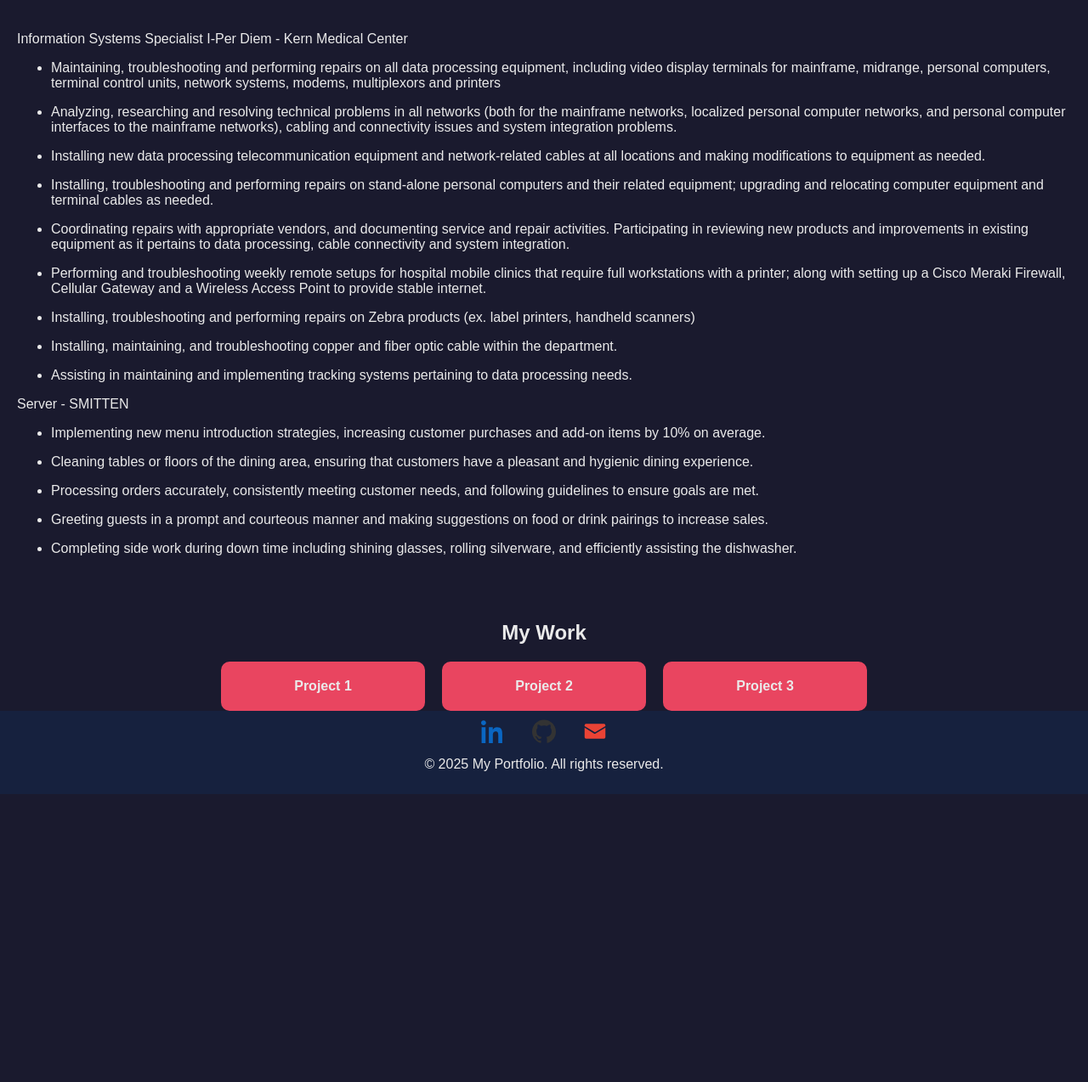
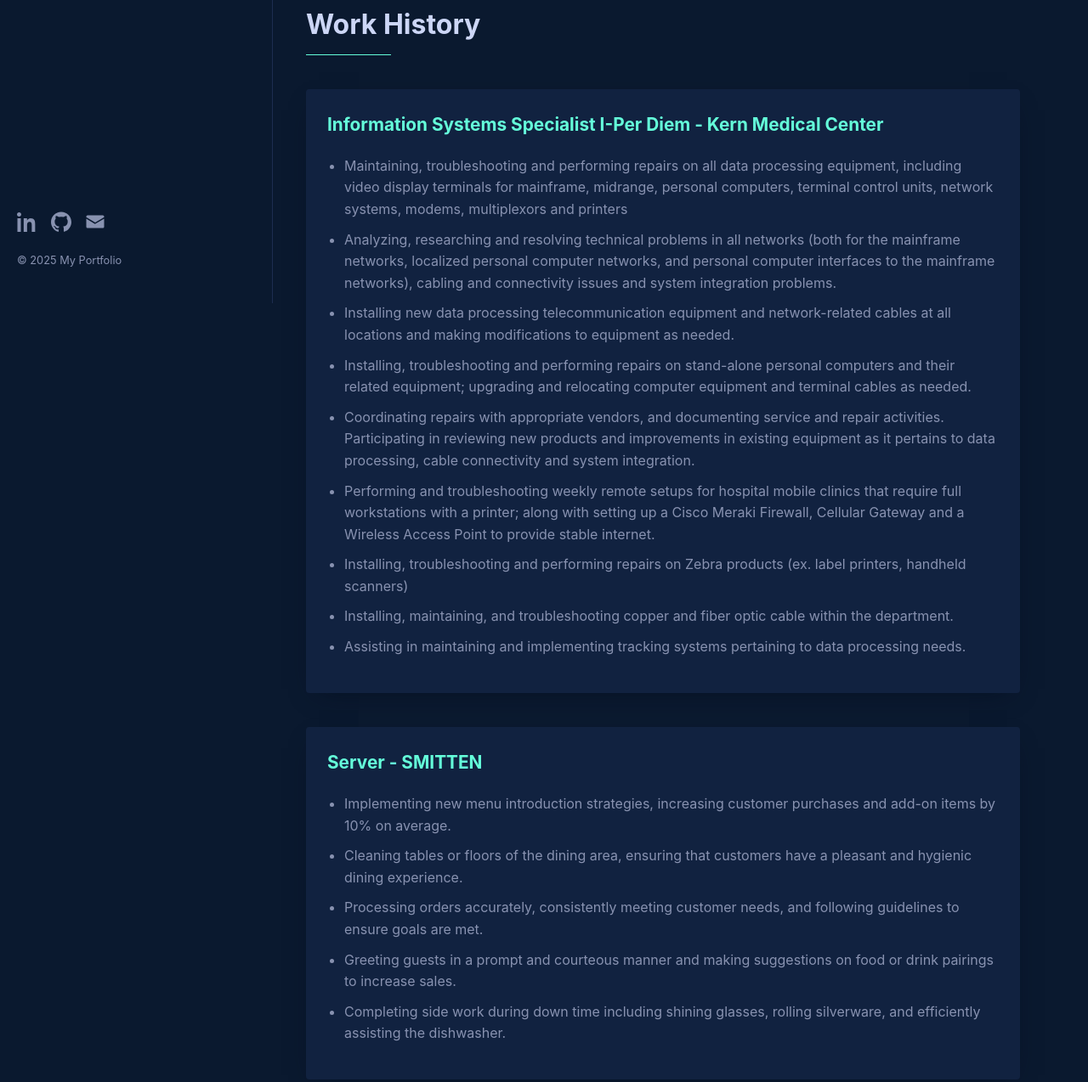
Before and after one commit to AustinPalacios/Portfolio, a website: page public/index.html in a window 1280 px wide. Shown: the part 523-1797 px from the top of the page at 85% size. Before the commit the page ends 1458 px from the top, so only its background shows below. Drawn offline with Linux system fonts and the light colour scheme; files whose address does not match are found by name.

Commit message:
Full CSS re-work

```diff
--- a/public/css/style.css
+++ b/public/css/style.css
@@ -1,22 +1,42 @@
 body {
-    font-family: Arial, sans-serif;
+    font-family: 'Inter', 'SF Mono', monospace, sans-serif;
     margin: 0;
     padding: 0;
-    background-color: #1a1a2e;
-    color: #eaeaea;
+    background-color: #0a192f;
+    color: #ccd6f6;
+    line-height: 1.6;
 }
 
-/* Header & Navigation */
-header {
-    background: #16213e;
-    padding: 20px;
-    text-align: center;
+/* Main Layout Structure */
+.container {
+    display: grid;
+    grid-template-columns: 280px 1fr;
+    min-height: 100vh;
 }
 
-nav h1 {
-    margin: 0;
+/* Sidebar Styling */
+.sidebar {
+    position: fixed;
+    top: 0;
+    left: 0;
+    width: 280px;
+    height: 100vh;
+    background: #0a192f;
+    padding: 40px 20px;
+    display: flex;
+    flex-direction: column;
+    justify-content: space-between;
+    border-right: 1px solid #1d2d50;
 }
 
+.sidebar h1 {
+    font-size: 1.8rem;
+    font-weight: bold;
+    margin: 0 0 40px 0;
+    color: #64ffda;
+}
+
+/* Navigation */
 nav ul {
     list-style: none;
     padding: 0;
@@ -24,93 +44,178 @@
 }
 
 nav ul li {
-    display: inline;
-    margin: 0 15px;
+    margin-bottom: 20px;
 }
 
 nav ul li a {
-    color: #eaeaea;
+    color: #8892b0;
     text-decoration: none;
-    font-weight: bold;
+    font-weight: medium;
+    transition: color 0.3s ease;
+    display: block;
+    padding: 8px;
+    border-radius: 4px;
 }
 
-nav ul li a svg {
-    fill: #0A66C2;
-    transition: fill 0.3s ease;
+nav ul li a:hover {
+    color: #64ffda;
+    background-color: rgba(100, 255, 218, 0.1);
 }
 
-nav ul li a:hover svg {
-    fill: #004182; /* Slightly darker on hover */
+/* Social Icons */
+.social-icons {
+    display: flex;
+    gap: 16px;
+    margin-bottom: 16px;
+}
+
+.social-icons a svg {
+    fill: #8892b0;
+    transition: fill 0.3s ease, transform 0.2s ease;
+}
+
+.social-icons a:hover svg {
+    fill: #64ffda;
+    transform: translateY(-3px);
+}
+
+.sidebar-footer {
+    margin-top: auto;
+}
+
+.sidebar-footer p {
+    font-size: 0.8rem;
+    color: #8892b0;
+    margin: 0;
+}
+
+/* Main Content Area */
+.content {
+    grid-column: 2;
+    padding: 60px 80px;
+    overflow-y: auto;
+    max-width: 900px;
 }
 
 /* Hero Section */
 .hero {
-    text-align: center;
-    padding: 60px;
-    background: #0f3460;
+    margin-bottom: 80px;
 }
 
 .hero h2 {
-
-    font-size: 2.5em;
+    font-size: 2.5rem;
+    margin-bottom: 20px;
+    color: #e6f1ff;
 }
 
 .hero p {
-    font-size: 1.2em;
+    font-size: 1.1rem;
+    line-height: 1.7;
+    color: #8892b0;
+    max-width: 650px;
 }
 
-/* Portfolio Section */
-#portfolio h2 {
-    text-align: center;
-}
-.portfolio-jobs {
-    text-align: left;
-    padding: 40px 20px;
+/* Work History Section */
+#work-history {
+    margin-bottom: 80px;
 }
 
+#work-history h2, #Projects h2 {
+    font-size: 2rem;
+    margin-bottom: 40px;
+    color: #ccd6f6;
+    position: relative;
+    padding-bottom: 10px;
+}
+
+#work-history h2:after, #Projects h2:after {
+    content: '';
+    position: absolute;
+    bottom: 0;
+    left: 0;
+    width: 100px;
+    height: 1px;
+    background: #64ffda;
+}
+
+.job-container {
+    display: flex;
+    flex-direction: column;
+    gap: 40px;
+}
+
+.job {
+    padding: 25px;
+    border-radius: 4px;
+    background-color: #112240;
+    box-shadow: 0 10px 30px -15px rgba(2, 12, 27, 0.7);
+    transition: transform 0.3s ease;
+}
+
+.job:hover {
+    transform: translateY(-5px);
+}
+
+.job h3 {
+    color: #64ffda;
+    margin-top: 0;
+    margin-bottom: 20px;
+    font-size: 1.3rem;
+}
+
+.job ul {
+    padding-left: 20px;
+    color: #8892b0;
+}
+
+.job ul li {
+    margin-bottom: 10px;
+}
+
+/* Projects Section */
 .portfolio-items {
-    display: flex;
-    justify-content: center;
-    gap: 20px;
-    flex-wrap: wrap;
+    display: grid;
+    grid-template-columns: repeat(auto-fill, minmax(280px, 1fr));
+    gap: 25px;
 }
 
 .item {
-    background: #e94560;
-    padding: 20px;
-    border-radius: 10px;
+    background: #112240;
+    padding: 25px;
+    border-radius: 4px;
     text-align: center;
-    width: 200px;
     font-weight: bold;
-    transition: transform 0.3s ease-in-out;
+    transition: transform 0.3s ease, box-shadow 0.3s ease;
+    box-shadow: 0 10px 30px -15px rgba(2, 12, 27, 0.7);
+    color: #e6f1ff;
 }
 
 .item:hover {
-    transform: scale(1.1);
+    transform: translateY(-5px);
+    box-shadow: 0 20px 30px -15px rgba(2, 12, 27, 0.7);
 }
 
-/* Footer */
-footer {
-    text-align: center;
-    padding: 10px;
-    background: #16213e;
+/* Responsive Design */
+@media (max-width: 768px) {
+    .container {
+        grid-template-columns: 1fr;
+    }
+
+    .sidebar {
+        position: static;
+        width: 100%;
+        height: auto;
+        border-right: none;
+        border-bottom: 1px solid #1d2d50;
+        padding: 20px;
+    }
+
+    .content {
+        grid-column: 1;
+        padding: 40px 20px;
+    }
+
+    .portfolio-items {
+        grid-template-columns: 1fr;
+    }
 }
-
-.icon {
-    vertical-align: middle;
-    margin: 0 8px;
-    transition: transform 0.2s ease, fill 0.2s ease;
-  }
-
-  .icon:hover {
-    transform: scale(1.1);
-    cursor: pointer;
-  }
-
-  .footer-icons {
-    display: flex;
-    justify-content: center;
-    align-items: center;
-    gap: 16px;
-    margin-bottom: 10px;
-  }
--- a/public/index.html
+++ b/public/index.html
@@ -7,29 +7,42 @@
     <link rel="stylesheet" href="./css/style.css">
 </head>
 <body>
-    <header>
+    <div class="container">
+        <!-- Left Sidebar -->
+        <header class="sidebar">
+            <h1>Austin Palacios</h1>
             <nav>
-            <h1>My Portfolio</h1>
                 <ul>
                     <li><a href="./about.html">About</a></li>
                     <li><a href="#Projects">Projects</a></li>
-                <li> <a href="https://www.linkedin.com/in/austin-palacios-858762238/" target="_blank" rel="noopener noreferrer" title="LinkedIn">
-                  <svg xmlns="http://www.w3.org/2000/svg" width="24" height="24" fill="#0A66C2" viewBox="0 0 24 24" style="vertical-align: middle;">
+                    <li><a href="#work-history">Work History</a></li>
+                </ul>
+            </nav>
+
+            <div class="sidebar-footer">
+                <div class="social-icons">
+                    <a href="https://www.linkedin.com/in/austin-palacios-858762238/" target="_blank" rel="noopener noreferrer" title="LinkedIn">
+                        <svg xmlns="http://www.w3.org/2000/svg" width="24" height="24" fill="#0A66C2" viewBox="0 0 24 24">
                             <path d="M4.98 3.5C4.98 4.88 3.87 6 2.5 6S0 4.88 0 3.5 1.12 1 2.5 1 4.98 2.12 4.98 3.5zM.5 8h4v16h-4V8zm7.5 0h3.8v2.6h.05c.53-1 1.8-2.6 4.2-2.6 4.5 0 5.3 2.96 5.3 6.8V24h-4v-7.6c0-1.8-.03-4.2-2.55-4.2s-2.95 1.98-2.95 4V24h-4V8z"/>
                         </svg>
-              </a></li>
-              <li>
+                    </a>
                     <a href="https://github.com/AustinPalacios" target="_blank" rel="noopener noreferrer" title="GitHub">
-                  <!-- GitHub SVG Icon -->
-                  <svg xmlns="http://www.w3.org/2000/svg" width="24" height="24" fill="#333" viewBox="0 0 24 24" class="icon">
+                        <svg xmlns="http://www.w3.org/2000/svg" width="24" height="24" fill="#333" viewBox="0 0 24 24">
                             <path d="M12 .5C5.37.5 0 5.87 0 12.5c0 5.29 3.44 9.77 8.21 11.36.6.11.82-.26.82-.58 0-.29-.01-1.04-.02-2.05-3.34.73-4.04-1.61-4.04-1.61-.55-1.39-1.35-1.76-1.35-1.76-1.1-.75.08-.74.08-.74 1.21.09 1.85 1.25 1.85 1.25 1.08 1.85 2.84 1.31 3.53 1 .11-.78.42-1.31.76-1.61-2.67-.3-5.47-1.34-5.47-5.95 0-1.31.47-2.38 1.24-3.22-.13-.31-.54-1.55.12-3.24 0 0 1.01-.32 3.3 1.23a11.5 11.5 0 0 1 6 0c2.28-1.55 3.29-1.23 3.29-1.23.67 1.69.26 2.93.13 3.24.77.84 1.23 1.91 1.23 3.22 0 4.62-2.81 5.65-5.49 5.95.43.37.81 1.1.81 2.22 0 1.6-.01 2.89-.01 3.28 0 .32.22.7.83.58C20.57 22.26 24 17.79 24 12.5 24 5.87 18.63.5 12 .5z"/>
                         </svg>
                     </a>
-              </li>
-            </ul>
-        </nav>
+                    <a href="mailto:your.email@example.com" title="Email">
+                        <svg xmlns="http://www.w3.org/2000/svg" width="24" height="24" fill="#EA4335" viewBox="0 0 24 24">
+                            <path d="M12 13.065 1.5 6.75V6a1.5 1.5 0 0 1 1.5-1.5h18A1.5 1.5 0 0 1 22.5 6v.75L12 13.065zM1.5 8.4l9.87 6.165a.75.75 0 0 0 .76 0L22.5 8.4V18a1.5 1.5 0 0 1-1.5 1.5H3A1.5 1.5 0 0 1 1.5 18V8.4z"/>
+                        </svg>
+                    </a>
+                </div>
+                <p>&copy; 2025 My Portfolio</p>
+            </div>
         </header>
 
+        <!-- Main Content Area -->
+        <main class="content">
             <section class="hero">
                 <h2>Welcome to My Portfolio</h2>
                 <p>I am a skilled Customer Service Professional with a Bachelor of Science in Computer Engineering and growing experience in
@@ -37,47 +50,53 @@
                 maintaining knowledge of technology trends, and managing the production of computer hardware. Transferable
                 experience in meeting deadlines, managing projects, cultivating strategic relationships, solving complex problems, and
                 collaborating with cross-functional teams. Seeking to leverage my experience and education in a challenging role that
-          offers opportunities for professional growth. </p>
+                offers opportunities for professional growth.</p>
             </section>
 
-    <section id="portfolio">
+            <section id="work-history">
                 <h2>Work History</h2>
-      <div class="portfolio-jobs">
-        <div class="job">Information Systems Specialist I-Per Diem - Kern Medical Center</div>
+                <div class="job-container">
+                    <div class="job">
+                        <h3>Information Systems Specialist I-Per Diem - Kern Medical Center</h3>
                         <ul>
-          <li><p> Maintaining, troubleshooting and performing repairs on all data processing equipment, including video display
+                            <li>Maintaining, troubleshooting and performing repairs on all data processing equipment, including video display
                                 terminals for mainframe, midrange, personal computers, terminal control units, network systems, modems, multiplexors
-            and printers</p></li>
-          <li><p>Analyzing, researching and resolving technical problems in all networks (both for the mainframe networks, localized
+                                and printers</li>
+                            <li>Analyzing, researching and resolving technical problems in all networks (both for the mainframe networks, localized
                                 personal computer networks, and personal computer interfaces to the mainframe networks), cabling and connectivity
-            issues and system integration problems.  </p></li>
-          <li><p> Installing new data processing telecommunication equipment and network-related cables at all locations and
-            making modifications to equipment as needed.</p></li>
-          <li><p>Installing, troubleshooting and performing repairs on stand-alone personal computers and their related equipment;
-            upgrading and relocating computer equipment and terminal cables as needed. </p></li>
-          <li><p>Coordinating repairs with appropriate vendors, and documenting service and repair activities. Participating in
+                                issues and system integration problems.</li>
+                            <li>Installing new data processing telecommunication equipment and network-related cables at all locations and
+                                making modifications to equipment as needed.</li>
+                            <li>Installing, troubleshooting and performing repairs on stand-alone personal computers and their related equipment;
+                                upgrading and relocating computer equipment and terminal cables as needed.</li>
+                            <li>Coordinating repairs with appropriate vendors, and documenting service and repair activities. Participating in
                                 reviewing new products and improvements in existing equipment as it pertains to data processing, cable connectivity
-            and system integration.</p></li>
-          <li><p>Performing and troubleshooting weekly remote setups for hospital mobile clinics that require full workstations with a
+                                and system integration.</li>
+                            <li>Performing and troubleshooting weekly remote setups for hospital mobile clinics that require full workstations with a
                                 printer; along with setting up a Cisco Meraki Firewall, Cellular Gateway and a Wireless Access Point to provide stable
-            internet.</p></li>
-          <li><p> Installing, troubleshooting and performing repairs on Zebra products (ex. label printers, handheld scanners) </p></li>
-        <li><p>Installing, maintaining, and troubleshooting copper and fiber optic cable within the department.</p></li>
-      <li><p>Assisting in maintaining and implementing tracking systems pertaining to data processing needs.</p></li>
-        </ul>
-        <div class="job">Server - SMITTEN</div>
-        <ul>
-          <li><p> Implementing new menu introduction strategies, increasing customer purchases and add-on items by 10% on
-            average.</p></li>
-          <li><p>Cleaning tables or floors of the dining area, ensuring that customers have a pleasant and hygienic dining experience.</p></li>
-          <li><p> Processing orders accurately, consistently meeting customer needs, and following guidelines to ensure goals are met. </p></li>
-          <li><p> Greeting guests in a prompt and courteous manner and making suggestions on food or drink pairings to increase
-            sales. </p></li>
-          <li><p> Completing side work during down time including shining glasses, rolling silverware, and efficiently assisting the
-            dishwasher. </p></li>
+                                internet.</li>
+                            <li>Installing, troubleshooting and performing repairs on Zebra products (ex. label printers, handheld scanners)</li>
+                            <li>Installing, maintaining, and troubleshooting copper and fiber optic cable within the department.</li>
+                            <li>Assisting in maintaining and implementing tracking systems pertaining to data processing needs.</li>
                         </ul>
                     </div>
+                    <div class="job">
+                        <h3>Server - SMITTEN</h3>
+                        <ul>
+                            <li>Implementing new menu introduction strategies, increasing customer purchases and add-on items by 10% on
+                                average.</li>
+                            <li>Cleaning tables or floors of the dining area, ensuring that customers have a pleasant and hygienic dining experience.</li>
+                            <li>Processing orders accurately, consistently meeting customer needs, and following guidelines to ensure goals are met.</li>
+                            <li>Greeting guests in a prompt and courteous manner and making suggestions on food or drink pairings to increase
+                                sales.</li>
+                            <li>Completing side work during down time including shining glasses, rolling silverware, and efficiently assisting the
+                                dishwasher.</li>
+                        </ul>
+                    </div>
+                </div>
+            </section>
 
+            <section id="Projects">
                 <h2>My Work</h2>
                 <div class="portfolio-items">
                     <div class="item">Project 1</div>
@@ -85,27 +104,9 @@
                     <div class="item">Project 3</div>
                 </div>
             </section>
+        </main>
+    </div>
 
-    <footer>
-      <div class="footer-icons">
-        <a href="https://www.linkedin.com/in/austin-palacios-858762238/" target="_blank" title="LinkedIn">
-          <svg xmlns="http://www.w3.org/2000/svg" width="28" height="28" fill="#0A66C2" viewBox="0 0 24 24" class="icon">
-            <path d="M4.98 3.5C4.98 4.88 3.87 6 2.5 6S0 4.88 0 3.5 1.12 1 2.5 1 4.98 2.12 4.98 3.5zM.5 8h4v16h-4V8zm7.5 0h3.8v2.6h.05c.53-1 1.8-2.6 4.2-2.6 4.5 0 5.3 2.96 5.3 6.8V24h-4v-7.6c0-1.8-.03-4.2-2.55-4.2s-2.95 1.98-2.95 4V24h-4V8z"/>
-          </svg>
-        </a>
-        <a href="https://github.com/AustinPalacios" target="_blank" title="GitHub">
-          <svg xmlns="http://www.w3.org/2000/svg" width="28" height="28" fill="#333" viewBox="0 0 24 24" class="icon">
-            <path d="M12 .5C5.37.5 0 5.87 0 12.5c0 5.29 3.44 9.77 8.21 11.36.6.11.82-.26.82-.58 0-.29-.01-1.04-.02-2.05-3.34.73-4.04-1.61-4.04-1.61-.55-1.39-1.35-1.76-1.35-1.76-1.1-.75.08-.74.08-.74 1.21.09 1.85 1.25 1.85 1.25 1.08 1.85 2.84 1.31 3.53 1 .11-.78.42-1.31.76-1.61-2.67-.3-5.47-1.34-5.47-5.95 0-1.31.47-2.38 1.24-3.22-.13-.31-.54-1.55.12-3.24 0 0 1.01-.32 3.3 1.23a11.5 11.5 0 0 1 6 0c2.28-1.55 3.29-1.23 3.29-1.23.67 1.69.26 2.93.13 3.24.77.84 1.23 1.91 1.23 3.22 0 4.62-2.81 5.65-5.49 5.95.43.37.81 1.1.81 2.22 0 1.6-.01 2.89-.01 3.28 0 .32.22.7.83.58C20.57 22.26 24 17.79 24 12.5 24 5.87 18.63.5 12 .5z"/>
-          </svg>
-        </a>
-        <a href="mailto:your.email@example.com" title="Email">
-          <svg xmlns="http://www.w3.org/2000/svg" width="28" height="28" fill="#EA4335" viewBox="0 0 24 24" class="icon">
-            <path d="M12 13.065 1.5 6.75V6a1.5 1.5 0 0 1 1.5-1.5h18A1.5 1.5 0 0 1 22.5 6v.75L12 13.065zM1.5 8.4l9.87 6.165a.75.75 0 0 0 .76 0L22.5 8.4V18a1.5 1.5 0 0 1-1.5 1.5H3A1.5 1.5 0 0 1 1.5 18V8.4z"/>
-          </svg>
-        </a>
-      </div>
-        <p>&copy; 2025 My Portfolio. All rights reserved.</p>
-    </footer>
     <script src="script.js"></script>
 </body>
 </html>
```
Lines whose indentation alone changed are shown as unchanged.
